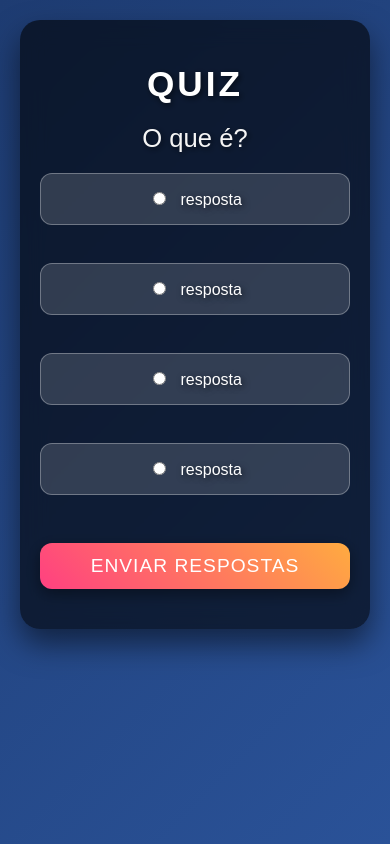
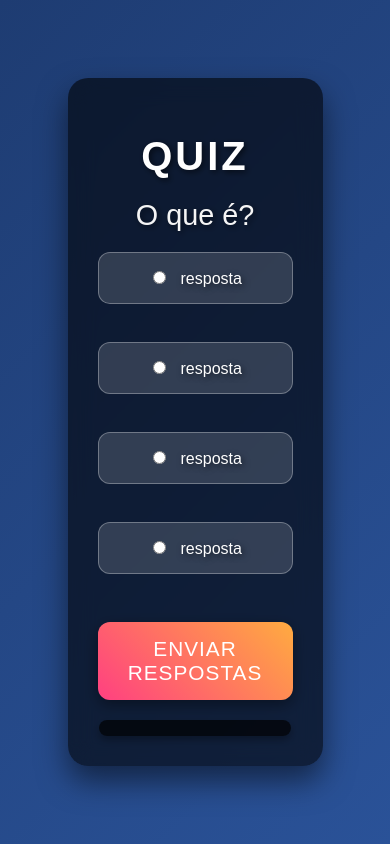
Before and after one commit to kauasilvaa/quizfinal, a PHP site: page /quizz/html/perguntas.html in a window 390 px wide. Run offline with PHP 8.4, Linux system fonts and the light colour scheme.

Commit message:
estilização

```diff
--- a/quizz/css/perguntas.css
+++ b/quizz/css/perguntas.css
@@ -18,8 +18,8 @@ body {
     padding: 30px;
     border-radius: 20px;
     box-shadow: 0px 15px 30px rgba(0, 0, 0, 0.5);
-    width: 90%;
-    max-width: 650px;
+    width: 50%;
+    max-width: 550px;
     text-align: center;
     backdrop-filter: blur(12px);
     transition: transform 0.3s ease, box-shadow 0.3s ease, background 0.3s ease;
@@ -90,21 +90,28 @@ button:hover {
 /* Resultados e Resumo de Respostas */
 #results {
     margin-top: 20px;
-    font-size: 1.6em;
+    font-size: 1.1em; /* Diminuir o tamanho da fonte */
     color: #ffeb3b;
     text-align: center;
+    max-width: 350px; /* Reduzir o tamanho do container */
+    margin-left: auto;
+    margin-right: auto;
+    padding: 10px; /* Reduzir o padding */
+    background: rgba(0, 0, 0, 0.7); /* Fundo escuro mais destacado */
+    border-radius: 10px; /* Borda arredondada para suavizar o layout */
+    box-shadow: 0px 4px 8px rgba(0, 0, 0, 0.3); /* Reduzir a sombra */
 }
 
 #results h2 {
-    font-size: 2em;
+    font-size: 1.3em; /* Diminuir o tamanho da fonte do título */
     color: #fff;
-    margin-bottom: 10px;
+    margin-bottom: 8px;
 }
 
 #results h3 {
-    font-size: 1.5em;
+    font-size: 1.1em; /* Diminuir o tamanho da fonte do subtítulo */
     color: #007bff;
-    margin-bottom: 20px;
+    margin-bottom: 12px;
 }
 
 #answers-summary {
@@ -221,57 +255,29 @@ button:hover {
     position: fixed;
     top: 50%;
     left: 50%;
-    transform: translate(-50%, -50%);
-    width: 200px;
-    height: 200px;
+    width: 50px;
+    height: 50px;
+    background: rgba(255, 255, 255, 0.4);
     border-radius: 50%;
-    background: radial-gradient(circle, #ff0, #f00);
-    animation: explode 2s forwards;
-    z-index: 1000;
-    display: none;
+    pointer-events: none;
+    animation: explode 1s ease-out forwards;
 }
 
-/* Media Queries para Responsividade */
+/* Responsividade para dispositivos móveis */
 @media (max-width: 576px) {
-    body {
-        padding: 20px;
-        height: auto;
+    #results {
+        font-size: 1em; /* Diminuir o tamanho da fonte para telas pequenas */
+        max-width: 90%;
+        padding: 8px; /* Ajustar o padding */
     }
 
-    .quiz-container {
-        width: 100%;
-        padding: 20px;
+    .justification-button {
+        font-size: 0.7em; /* Ajustar o tamanho da fonte */
+        padding: 4px 6px; /* Ajustar o padding */
     }
 
-    h1 {
-        font-size: 1.8em;
-    }
-
-    .question {
-        font-size: 1.4em;
-    }
-
-    button {
-        width: 100%;
-        font-size: 1.1em;
-        padding: 12px;
+    .justification-box {
+        font-size: 0.75em; /* Ajustar o tamanho da fonte */
+        padding: 6px; /* Ajustar o padding */
     }
 }
-
-@media (max-width: 768px) {
-    .quiz-container {
-        width: 95%;
-    }
-
-    h1 {
-        font-size: 2.2em;
-    }
-
-    .question {
-        font-size: 1.6em;
-    }
-
-    button {
-        font-size: 1.2em;
-    }
-}
--- a/quizz/js/quiz-data.js
+++ b/quizz/js/quiz-data.js
@@ -84,15 +84,25 @@ function showJustification(index) {
     alert(justification); // Aqui você pode substituir o alert por um modal ou uma caixa de texto mais estilizada
 }
 
-// Função para reiniciar o quiz
-function restartQuiz() {
-    currentQuiz = 0;
-    score = 0;
-    userAnswers = []; // Limpa as respostas do usuário
-    resultsEl.innerHTML = "";
-    submitBtn.style.display = 'block'; // Mostra o botão de enviar novamente
-    loadQuiz();
+// Função para mostrar a justificativa
+function showJustification(index) {
+    const justification = quizData[index].justification;
+    const justificationEl = document.createElement('div');
+    justificationEl.classList.add('justification-box');
+    justificationEl.innerText = justification;
+
+    const answerCard = document.querySelectorAll('.answer-card')[index];
+    if (!answerCard.querySelector('.justification-box')) {
+        answerCard.appendChild(justificationEl);
+    }
 }
+
+// Função para mostrar/ocultar a justificativa
+function showJustification(index) {
+    const answerCard = document.querySelectorAll('.answer-card')[index];
+    answerCard.classList.toggle('show-justification');
+}
+
 
 submitBtn.addEventListener('click', () => {
     const selectedAnswer = getSelected();
```
Also changed, not shown: other parts of quizz/css/perguntas.css (+36 -9 lines).
